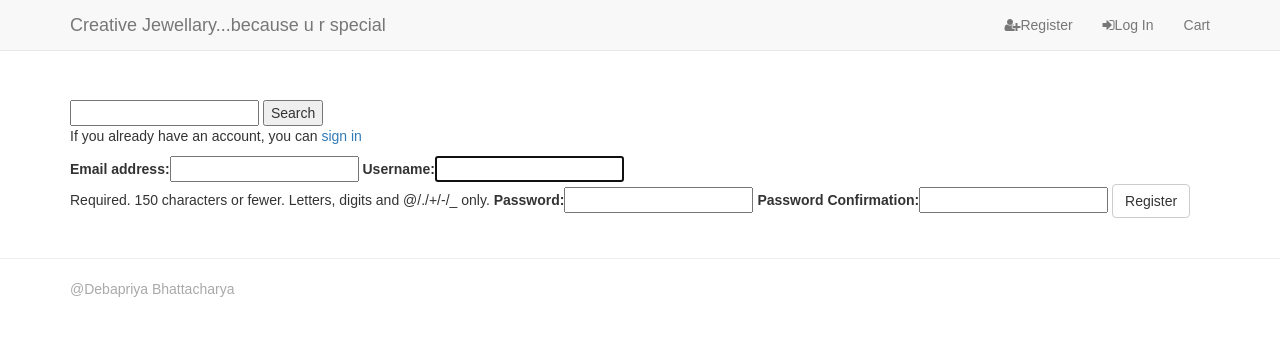
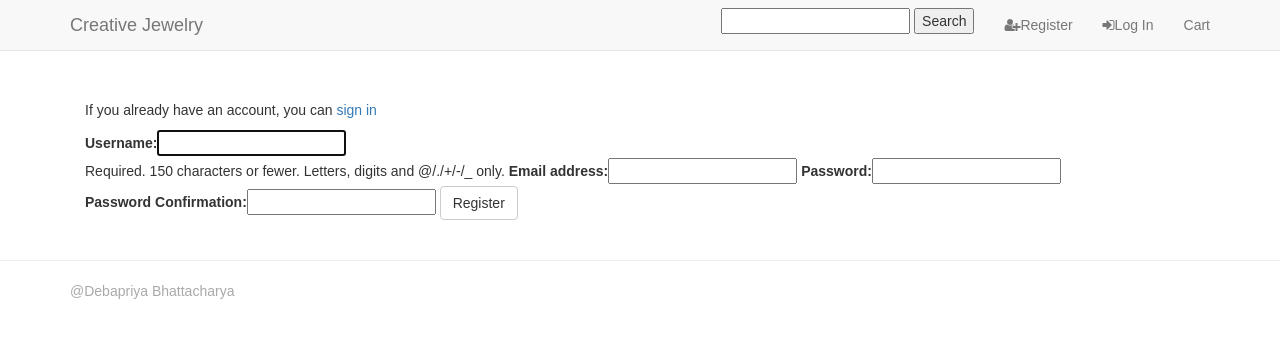
Before and after one commit to Code-Institute-Submissions/debapriya9b-onlineShop, a Django app: page /accounts/register/ in a window 1280 px wide. Shown: the top 338 px of the page. Run offline with Django 3.2, Linux system fonts and the light colour scheme; some libraries are stand-ins or nearby versions.

Commit message:
search bar placed inside navbar

```diff
--- a/accounts/forms.py
+++ b/accounts/forms.py
@@ -23,7 +23,7 @@ class UserRegistrationForm(UserCreationForm):
 
     class Meta:
         model = User
-        fields = ['email', 'username', 'password1', 'password2']
+        fields = ['username','email', 'password1', 'password2']
 
     def clean_email(self):
         email = self.cleaned_data.get('email')
--- a/accounts/templates/registration.html
+++ b/accounts/templates/registration.html
@@ -7,6 +7,7 @@
 {% block page_heading %}User Registration{% endblock %}
 
 {% block content %}
+<div class="container">
 <p>If you already have an account, you can <a href="{% url 'login' %}">sign in </a></p>
 
 <form method="POST">
@@ -14,4 +15,6 @@
     {{ registration_form | as_bootstrap }}
     <button type="submit" class="btn btn-default">Register</button>
 </form>
+
+</div>
 {% endblock %}
--- a/static/css/styles.css
+++ b/static/css/styles.css
@@ -10,6 +10,7 @@ footer {
     border-top: 1px solid #ededed;
     color: #A9A9A9;
 }
+
 
 .icon-bar {
     background-color: #fff;
--- a/templates/base.html
+++ b/templates/base.html
@@ -1,20 +1,22 @@
 {% load staticfiles %}
 <!DOCTYPE html>
 <html lang="en">
+
 <head>
     <meta charset="UTF-8">
     <meta name="viewport" content="width=device-width, initial-scale=1.0">
     <meta http-equiv="X-UA-Compatible" content="ie=edge">
-    <title>Ecommerce</title>
+    <title>Creative Jewelry</title>
+
     <link rel="stylesheet" href="https://stackpath.bootstrapcdn.com/font-awesome/4.7.0/css/font-awesome.min.css" type="text/css">
     <link rel="stylesheet" href="https://cdnjs.cloudflare.com/ajax/libs/bootswatch/3.3.7/cerulean/bootstrap.min.css">
     <!--<link rel="stylesheet" href="{% static 'font-awesome/css/font-awesome.min.css' %}">-->
     <link rel="stylesheet" href="{% static 'css/styles.css' %}">
     <script src="https://cdnjs.cloudflare.com/ajax/libs/jquery/3.2.1/jquery.min.js"></script>
     <script src="https://cdnjs.cloudflare.com/ajax/libs/twitter-bootstrap/3.3.7/js/bootstrap.min.js"></script>
-    {% block head_js %}
-    {% endblock head_js %}
+    {% block head_js %} {% endblock head_js %}
 </head>
+
 <body>
     <!-- Fixed masthead -->
     <nav class="navbar navbar-masthead navbar-default navbar-fixed-top">
@@ -26,14 +28,22 @@
                     <span class="icon-bar"></span>
                     <span class="icon-bar"></span>
                 </button>
-                <a class="navbar-brand" href="/">Creative Jewellary<span>...because u r special</span></a>
+                <a class="navbar-brand" href="/">Creative Jewelry</a>
             </div>
             <div id="navbar" class="navbar-collapse collapse">
                 <ul class="nav navbar-nav navbar-right">
+                    <li>
+                        <div class="display">
+                            <form class="navbar-form pull-left" action="{% url 'search' %}" method="get">
+                                <input type="text" name="q">
+                                <button type="search">Search</button>
+                            </form>
+                        </div>
+                    </li>
                     {% if user.is_authenticated %}
                     <li><a href="{% url 'profile' %}"><i class="fa fa-user"></i>Profile</a></li>
                     <li><a href="{% url 'logout' %}"><i class="fa fa-sign-out"></i>Log Out</a></li>
-                    {%  else %}
+                    {% else %}
                     <li><a href="{% url 'registration' %}"><i class="fa fa-user-plus"></i>Register</a></li>
                     <li><a href="{% url 'login' %}"><i class="fa fa-sign-in"></i>Log In</a></li>
                     {% endif %}
@@ -52,19 +62,17 @@
     {% if messages %}
     <div class="alert alert-success">
         <div class="messages">
-                {% for message in messages %}
-                    {{ message }}
-                {% endfor %}
+            {% for message in messages %} {{ message }} {% endfor %}
         </div>
     </div>
     {% endif %}
     <div class="container">
-        <div class="display">
+        <!--<div class="display">
             <form action="{% url 'search' %}" method="get">
                 <input type="text" name="q">
                 <button type="search">Search</button>
             </form>
-        </div>
+        </div>-->
         {% block content %} {% endblock %}
     </div>
     <footer>
@@ -73,4 +81,5 @@
         </div>
     </footer>
 </body>
+
 </html>
```
Lines whose indentation alone changed are shown as unchanged.
